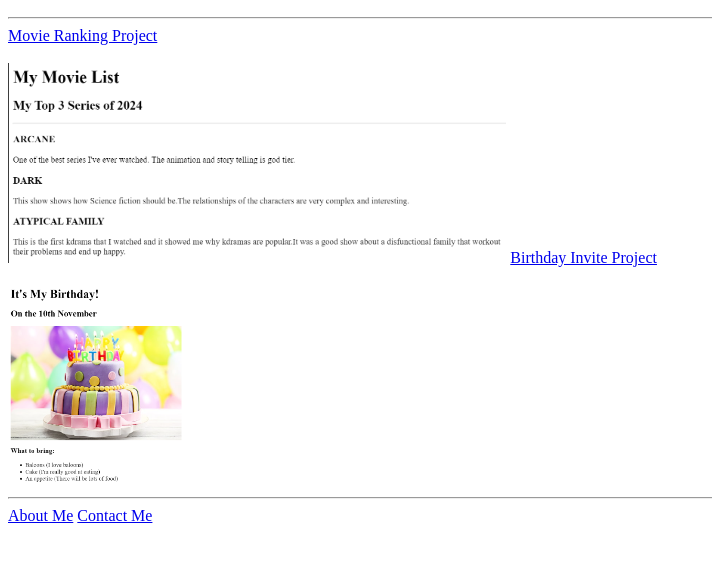
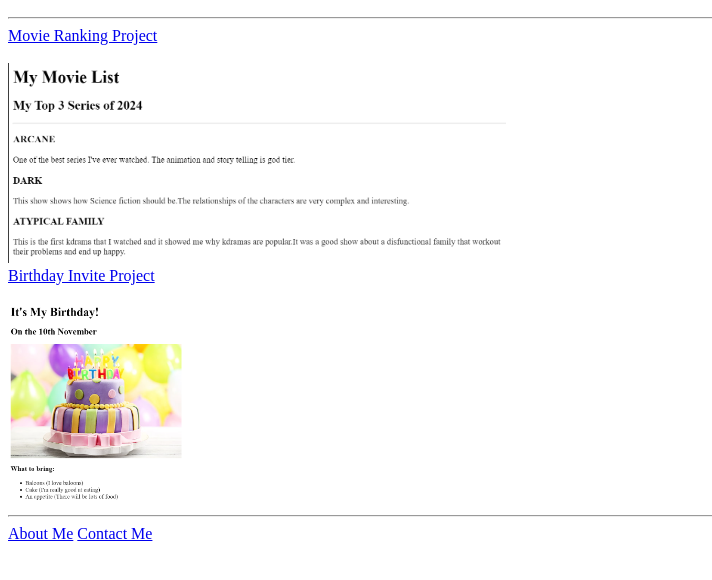
Before and after one commit to Janav-G/My-portfolio, a plain HTML site: page index.html in a window 1280 px wide. Shown: the part 110-690 px from the top of the page, without its empty margins (0-712 px from the left). Drawn offline with Linux system fonts and the light colour scheme.

Commit message:
Update index.html

```diff
--- a/index.html
+++ b/index.html
@@ -25,10 +25,10 @@ https://developer.mozilla.org/en-US/docs/Web/HTML/Element/img#attr-height -->
     <h2>I'm a Web developer</h2>
     <hr/>
     <a href="./public/movie-ranking.html">Movie Ranking Project</a><br/><br/>
-    <img src="./assets/images/MyFavSeriesRanking.png" alt="movie ranking image" height="200"/>
+    <img src="./assets/images/MyFavSeriesRanking.png" alt="movie ranking image" height="200"/><br/>
 
     <a href="./public/birthday-invite.html">Birthday Invite Project</a><br/><br/>
-    <img src="./assets/images/BirthdayInvite.png" alt="birthday invite image" height="200"/>
+    <img src="./assets/images/BirthdayInvite.png" alt="birthday invite image" height="200"/><br/>
 
     <hr/>
     <a href="./public/about.html">About Me</a>
```
